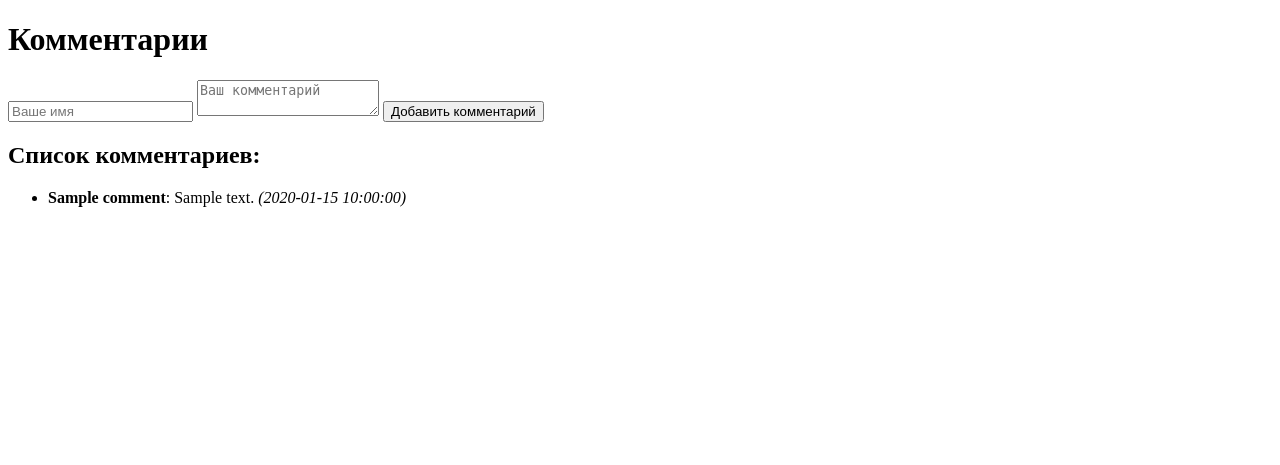
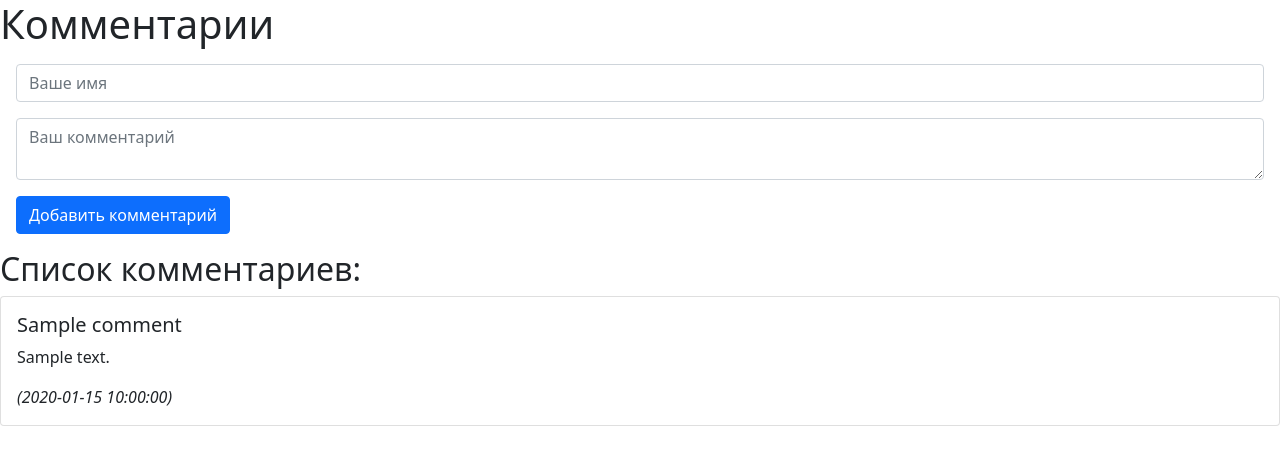
Before and after one commit to FedGus/tasks, a PHP site: template 3. CRUD/views/comments.php in a window 1280 px wide. Shown: the top 465 px of the page. Run offline with PHP 8.4, Linux system fonts and the light colour scheme; the template is opened without the code that fills it: most values are stand-ins (such as "Sample title", 1, 10 or a date in 2020).

Commit message:
add styles

```diff
--- a/3. CRUD/controllers/comment.php
+++ b/3. CRUD/controllers/comment.php
@@ -11,7 +11,7 @@ class CommentController
         $this->commentModel = new CommentModel($mysqli);
     }
 
-    public function add()
+    public function addComment()
     {
         if ($_SERVER["REQUEST_METHOD"] == "POST") {
             $name = $_POST['name'];
@@ -20,7 +20,7 @@ class CommentController
         }
     }
 
-    public function index()
+    public function getComments()
     {
         return $this->commentModel->getComments();
     }
--- a/3. CRUD/index.php
+++ b/3. CRUD/index.php
@@ -3,8 +3,8 @@ require_once 'config/connect.php';
 require_once 'controllers/comment.php';
 
 $controller = new CommentController($mysqli);
-$controller->add();
-$comments = $controller->index();
+$controller->addComment();
+$comments = $controller->getComments();
 
 include 'views/comments.php';
 
--- a/3. CRUD/views/comments.php
+++ b/3. CRUD/views/comments.php
@@ -3,28 +3,35 @@
 
 <head>
     <meta charset="UTF-8">
+    <!-- Bootstrap CSS -->
+    <link href="https://cdn.jsdelivr.net/npm/bootstrap@5.0.2/dist/css/bootstrap.min.css" rel="stylesheet" integrity="sha384-EVSTQN3/azprG1Anm3QDgpJLIm9Nao0Yz1ztcQTwFspd3yD65VohhpuuCOmLASjC" crossorigin="anonymous">
     <title>CRUD</title>
 </head>
 
 <body>
     <h1>Комментарии</h1>
     <!-- форма для отправки пользователем комментария -->
-    <form method="post" action="">
-        <input type="text" name="name" placeholder="Ваше имя" required>
-        <textarea name="comment" placeholder="Ваш комментарий" required></textarea>
-        <button type="submit">Добавить комментарий</button>
+    <form method="post" action="" class="m-3">
+        <div class="mb-3">
+            <input type="text" class="form-control" name="name" placeholder="Ваше имя" required>
+        </div>
+        <div class="mb-3">
+            <textarea name="comment" class="form-control" placeholder="Ваш комментарий" required></textarea>
+        </div>
+        <button type="submit" class="btn btn-primary">Добавить комментарий</button>
     </form>
 
     <h2>Список комментариев:</h2>
-    <ul>
-        <?php foreach ($comments as $comment): ?>
-            <li>
-                <strong><?php echo htmlspecialchars($comment['name']); ?></strong>:
-                <?php echo htmlspecialchars($comment['comment']); ?>
+
+    <?php foreach ($comments as $comment): ?>
+        <div class="card">
+            <div class="card-body">
+                <h5 class="card-title"><?php echo htmlspecialchars($comment['name']); ?></h5>
+                <p class="card-text"><?php echo htmlspecialchars($comment['comment']); ?></p>
                 <em>(<?php echo $comment['created_at']; ?>)</em>
-            </li>
-        <?php endforeach; ?>
-    </ul>
+            </div>
+        </div>
+    <?php endforeach; ?>
 </body>
 
 </html>
```
